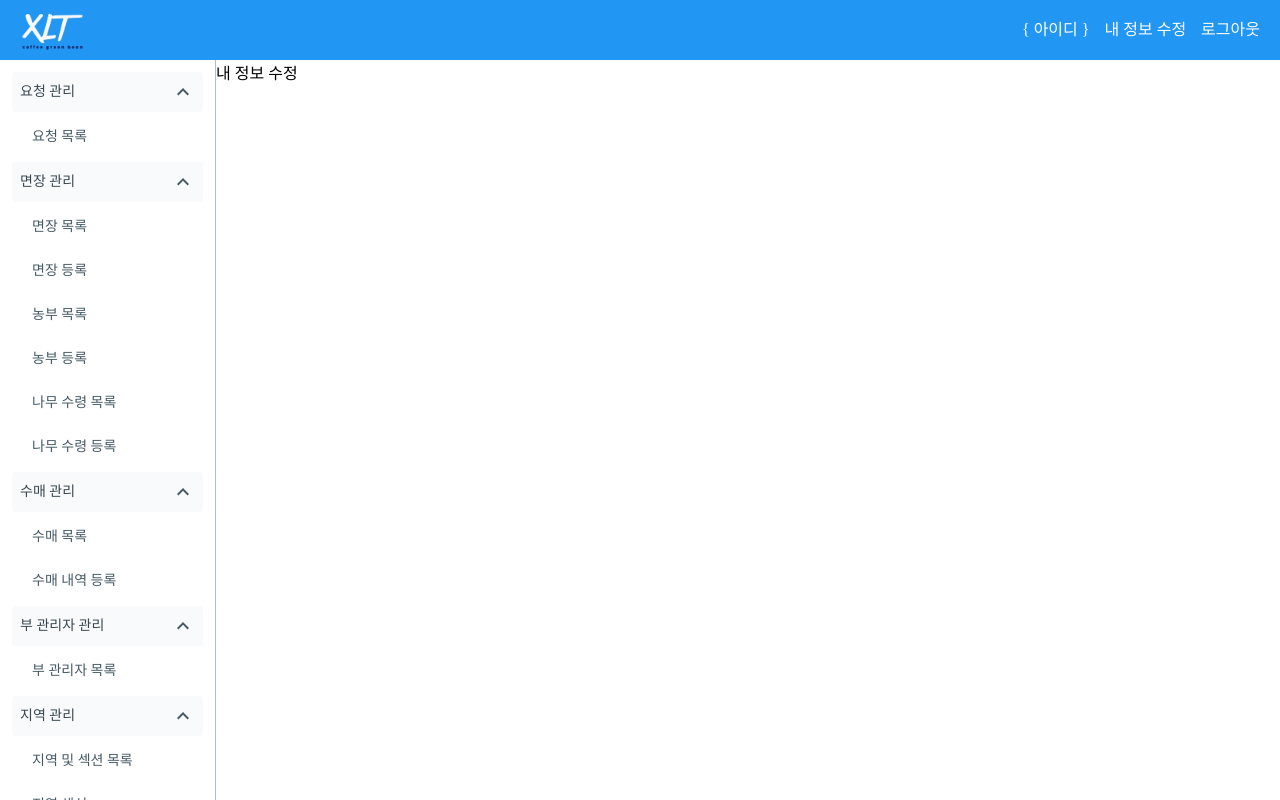
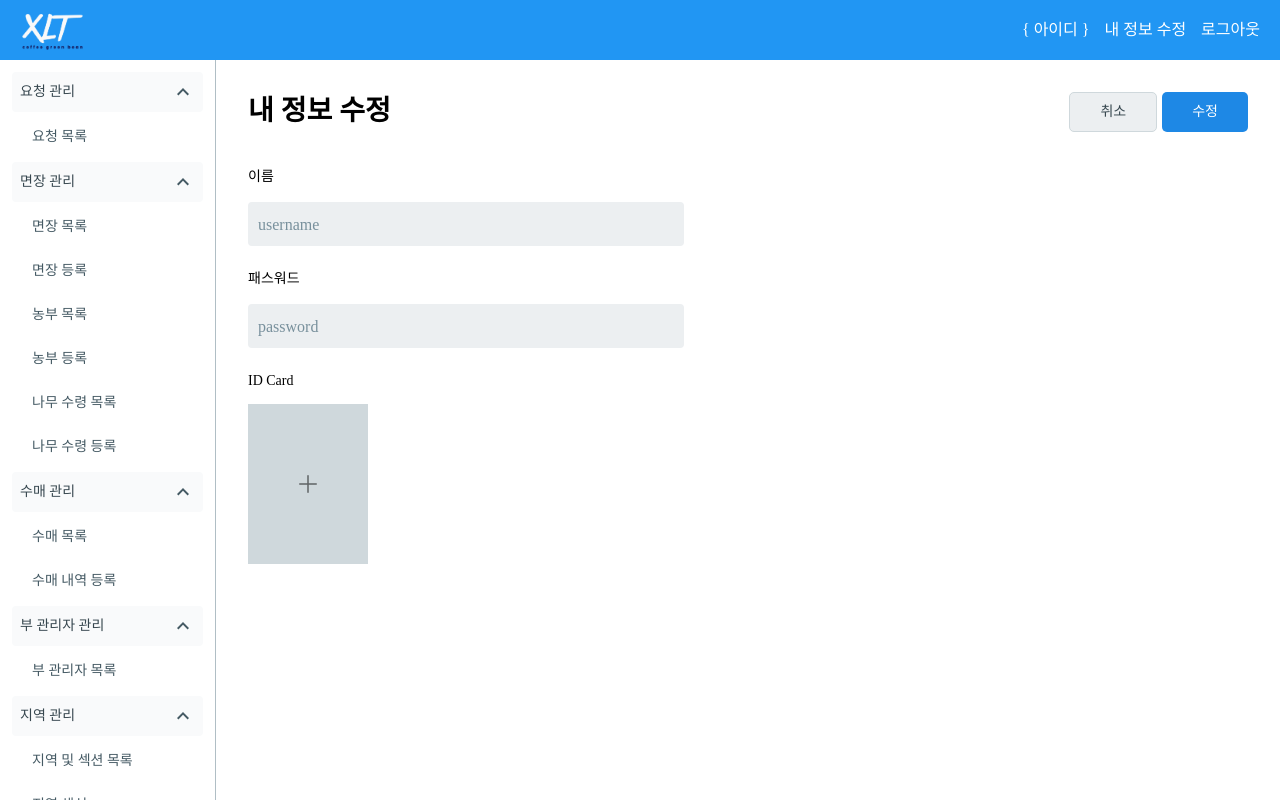
Before and after one commit to media-art-nation/coffee-frontend, a React (Vite) app: page /my-profile-edit in a window 1280 px wide. Built offline with nearby package versions, Linux system fonts and the light colour scheme.

Commit message:
[feat] 내 정보 수정 페이지 레이아웃 구현

```diff
--- a/src/pages/Accounts/MyProfileEdit/index.tsx
+++ b/src/pages/Accounts/MyProfileEdit/index.tsx
@@ -1,7 +1,108 @@
-import { Stack } from '@mui/material';
+import { useForm } from 'react-hook-form';
+
+import { Button, Stack, Typography } from '@mui/material';
+
+import AddPhoto from '@/components/AddPhoto';
+import LabelAndInput from '@/components/LabelAndInput';
+import Title from '@/components/Title';
+import { useDialog } from '@/hooks/useDialog';
+
+type TProfileEditForm = {
+    username: string;
+    password: string;
+    idCard?: any;
+};
 
 const MyProfileEdit = () => {
-    return <Stack sx={{ width: '100%' }}>내 정보 수정</Stack>;
+    const { openDialog } = useDialog();
+    const { watch, setValue, handleSubmit } = useForm<TProfileEditForm>({
+        defaultValues: {
+            username: '',
+            password: '',
+            idCard: null,
+        },
+    });
+
+    const handleClickCancel = () => {
+        openDialog({
+            title: '계정 수정 취소',
+            description: '계정 수정을 취소하시겠습니까?',
+            variant: 'alert',
+            primaryAction: {
+                name: '확인',
+                onClick: () => {},
+            },
+            secondaryAction: {
+                name: '닫기',
+                onClick: () => {},
+            },
+        });
+    };
+
+    const onSubmit = (formData: TProfileEditForm) => {
+        console.log(formData);
+        openDialog({
+            title: '내 정보 수정',
+            description: '정보를 수정하시겠습니까?',
+            variant: 'confirm',
+            primaryAction: {
+                name: '확인',
+                onClick: () => {},
+            },
+            secondaryAction: {
+                name: '닫기',
+                onClick: () => {},
+            },
+        });
+    };
+    return (
+        <Stack sx={{ width: '100%' }} component="form" onSubmit={handleSubmit(onSubmit)}>
+            <Title title="내 정보 수정">
+                <Stack
+                    sx={{
+                        'flexDirection': 'row',
+                        'gap': '5px',
+                        'alignItems': 'center',
+                        '& .MuiButton-root': { height: '40px' },
+                    }}
+                >
+                    <Button variant="containedGrey" onClick={handleClickCancel}>
+                        취소
+                    </Button>
+                    <Button variant="containedBlue" type="submit">
+                        수정
+                    </Button>
+                </Stack>
+            </Title>
+            <Stack sx={{ gap: '20px', padding: '0 32px', width: '500px' }}>
+                <LabelAndInput
+                    sx={{ width: '100%' }}
+                    inputValue={watch('username')}
+                    inputOnChange={(e: React.ChangeEvent<HTMLInputElement>) =>
+                        setValue('username', e.target.value)
+                    }
+                    labelValue="이름"
+                    placeholder="username"
+                />
+                <LabelAndInput
+                    sx={{ width: '100%' }}
+                    inputValue={watch('password')}
+                    inputOnChange={(e: React.ChangeEvent<HTMLInputElement>) =>
+                        setValue('password', e.target.value)
+                    }
+                    labelValue="패스워드"
+                    placeholder="password"
+                    type="password"
+                />
+
+                {/* TODO: 부관리자의 경우에만 ID Card 필드 노출 */}
+                <Stack gap={'10px'}>
+                    <Typography sx={{ fontSize: '14px' }}>ID Card</Typography>
+                    <AddPhoto />
+                </Stack>
+            </Stack>
+        </Stack>
+    );
 };
 
 export default MyProfileEdit;
```
